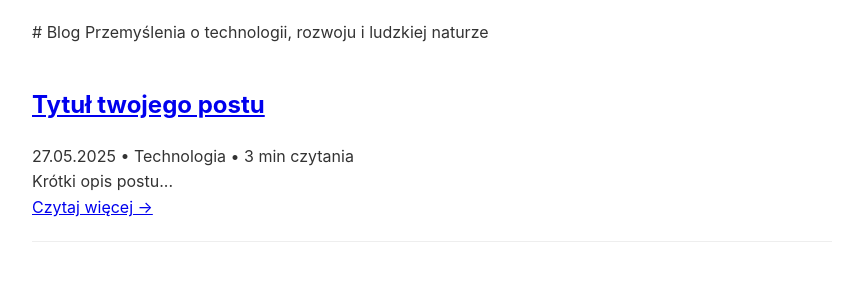
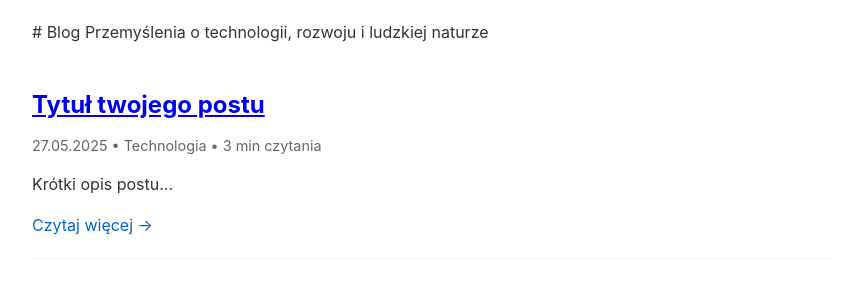
Before and after one commit to adamsosx/portfolio, a Jekyll site: the page built from blog.html, in a window 1280 px wide. Shown: the top 300 px of the page, without its empty margins (208-1071 px from the left). Built offline with Jekyll 4.4.1, drawn with Linux system fonts in a browser that asks for light colours.

Commit message:
Update default.html

```diff
--- a/_layouts/default.html
+++ b/_layouts/default.html
@@ -19,7 +18,27 @@
       padding: 20px 0;
       margin-bottom: 20px;
     }
-    /* Reszta stylów */
+    .post h2 {
+      margin-bottom: 10px;
+    }
+    .post-meta {
+      color: #666;
+      font-size: 0.9em;
+      margin-bottom: 15px;
+    }
+    .post-excerpt {
+      margin-bottom: 15px;
+    }
+    .read-more {
+      color: #0066cc;
+      text-decoration: none;
+    }
+    .newsletter {
+      background: #f5f5f5;
+      padding: 20px;
+      border-radius: 8px;
+      margin: 40px 0;
+    }
   </style>
 </head>
 <body>
```
Also changed, not shown: other parts of _layouts/default.html (+1 -2 lines).
